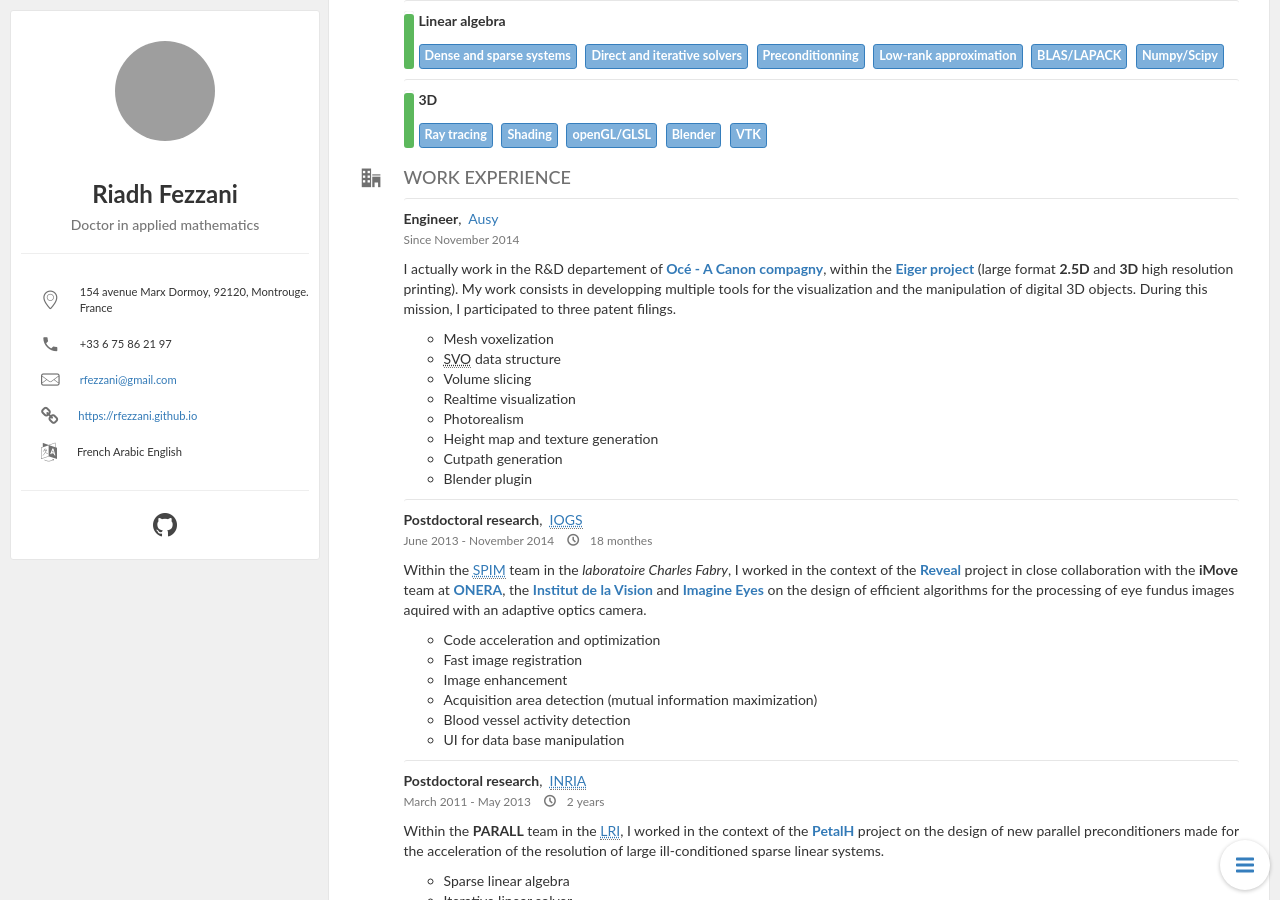
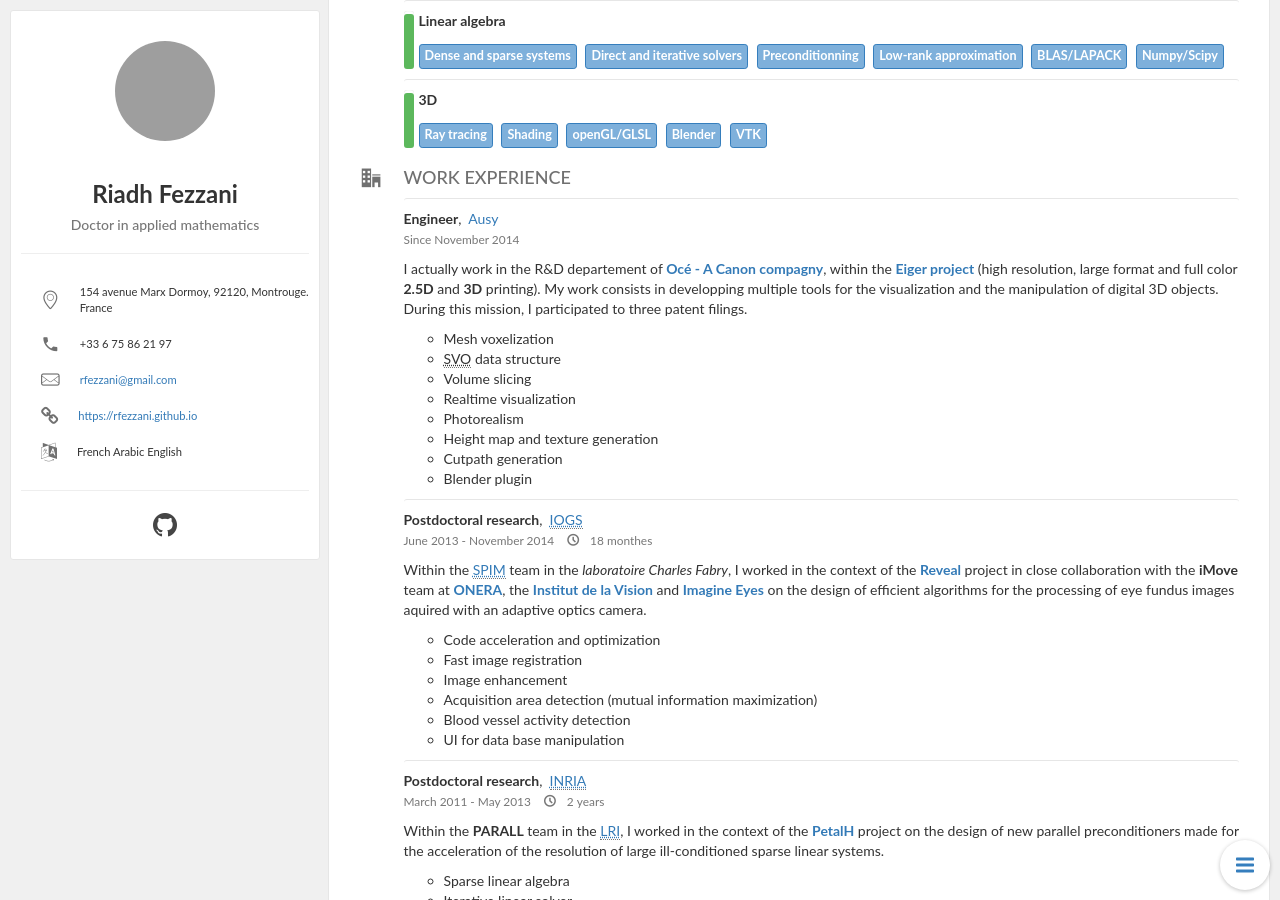
Before and after one commit to rfezzani/rfezzani.github.io, a Jekyll site: the page built from index.html, in a window 1280 px wide and 900 px high, scrolled down 509 px. Built offline with Jekyll 4.4.1, drawn with Linux system fonts in a browser that asks for light colours; nearby versions of some CDN libraries; formulas are drawn with MathJax 3; grey boxes are pictures that could not be loaded.

```diff
--- a/_data/rfezzani_cv.json
+++ b/_data/rfezzani_cv.json
@@ -37,10 +37,10 @@
 						"summary": "I actually work in the R&D departement of [**Océ - A Canon
                         compagny**](http://oce.com/), within the
                         [**Eiger
-                        project**](http://www.projecteiger.com/)
-                        (large format **2.5D** and **3D** high
-                        resolution printing). My work consists in
-                        developping multiple tools for the
+                        project**](http://www.projecteiger.com/) (high
+                        resolution, large format and full color
+                        **2.5D** and **3D** printing). My work
+                        consists in developping multiple tools for the
                         visualization and the manipulation of digital
                         3D objects. During this mission, I
                         participated to three patent filings.",
```
